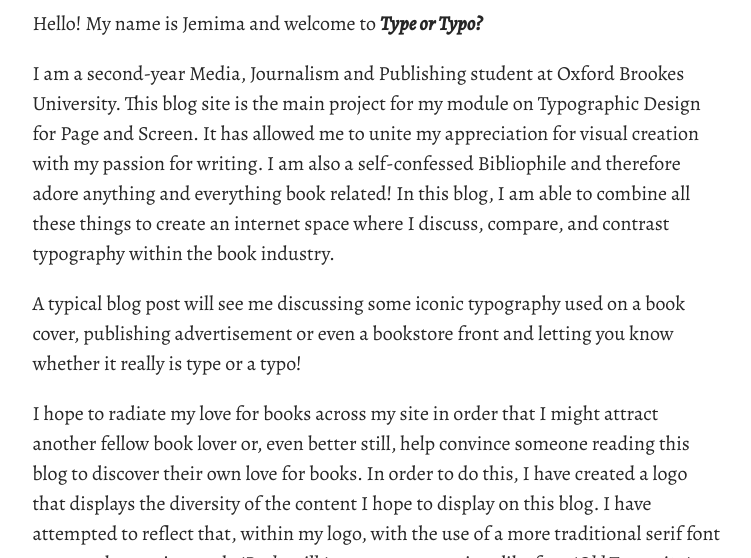
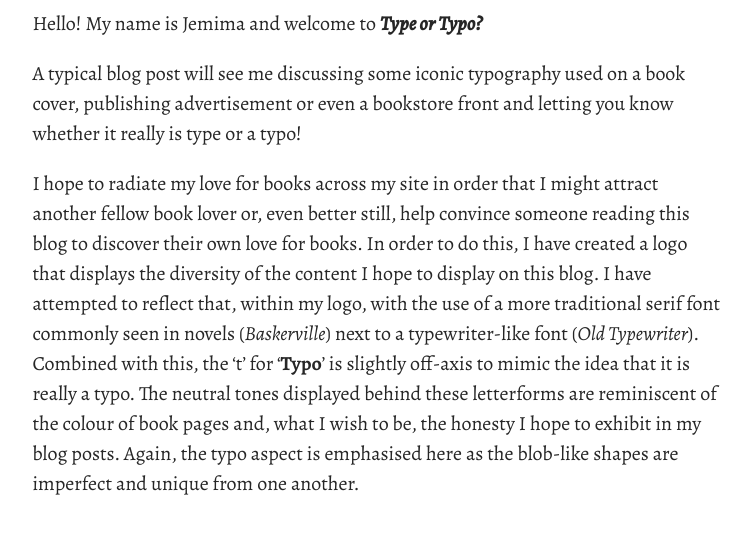
Before and after one commit to jemcox/brookesbooks, a Jekyll site: the page built from pages/about.md, in a window 1280 px wide and 900 px high, cut to the strip 342-900 px from the top of the window. Shown: the whole strip, without its empty margins (262-1013 px from the left). Built offline with Jekyll 4.4.1, drawn with Linux system fonts in a browser that asks for light colours; some web fonts are replaced.

Commit message:
Update Page “about”

```diff
--- a/pages/about.md
+++ b/pages/about.md
@@ -11,8 +11,6 @@
 show: true
 ---
 Hello! My name is Jemima and welcome to ***Type or Typo?***
-
-I am a second-year Media, Journalism and Publishing student at Oxford Brookes University. This blog site is the main project for my module on Typographic Design for Page and Screen. It has allowed me to unite my appreciation for visual creation with my passion for writing. I am also a self-confessed Bibliophile and therefore adore anything and everything book related! In this blog, I am able to combine all these things to create an internet space where I discuss, compare, and contrast typography within the book industry.
 
 A typical blog post will see me discussing some iconic typography used on a book cover, publishing advertisement or even a bookstore front and letting you know whether it really is type or a typo!
 
```
